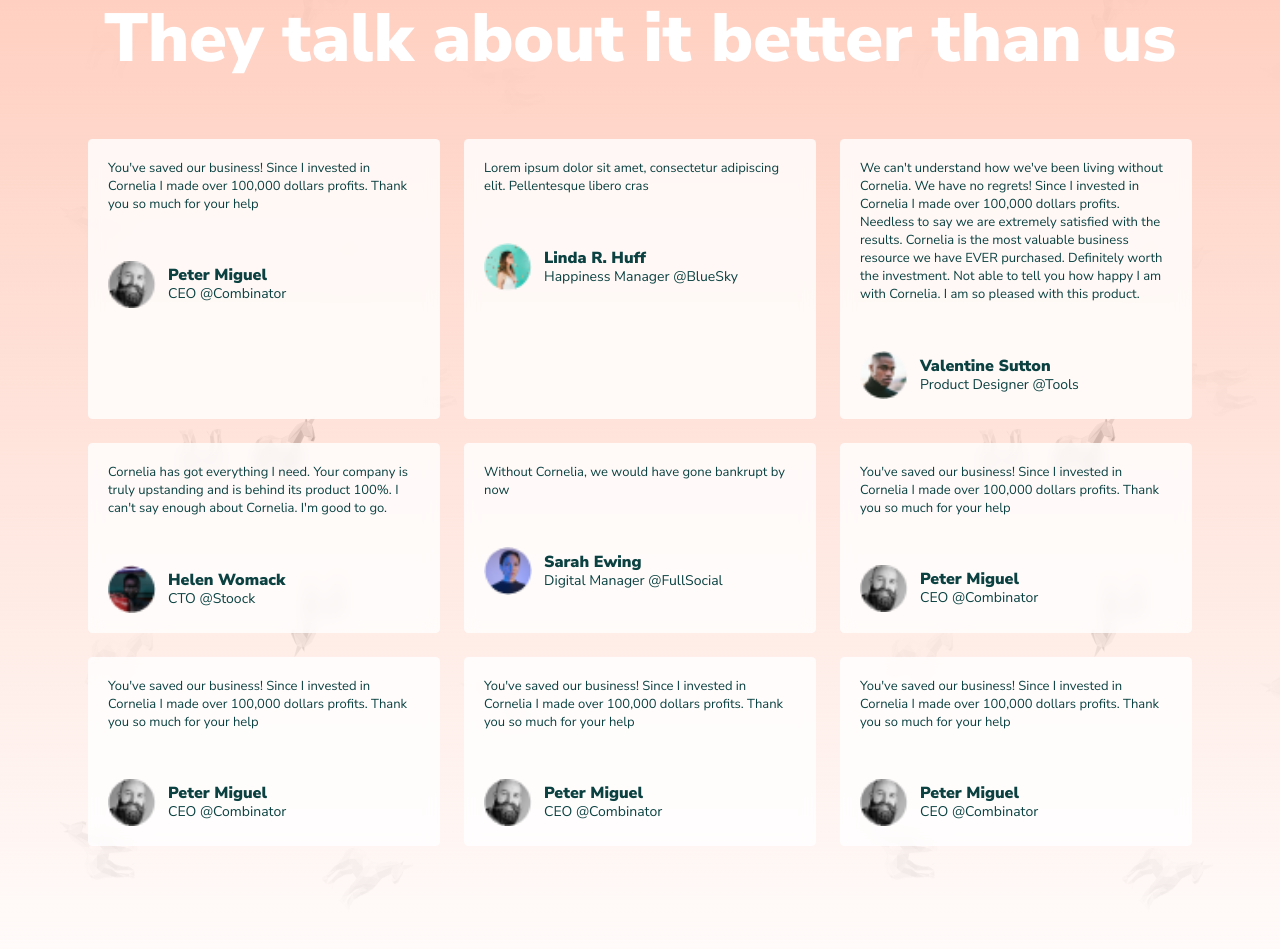
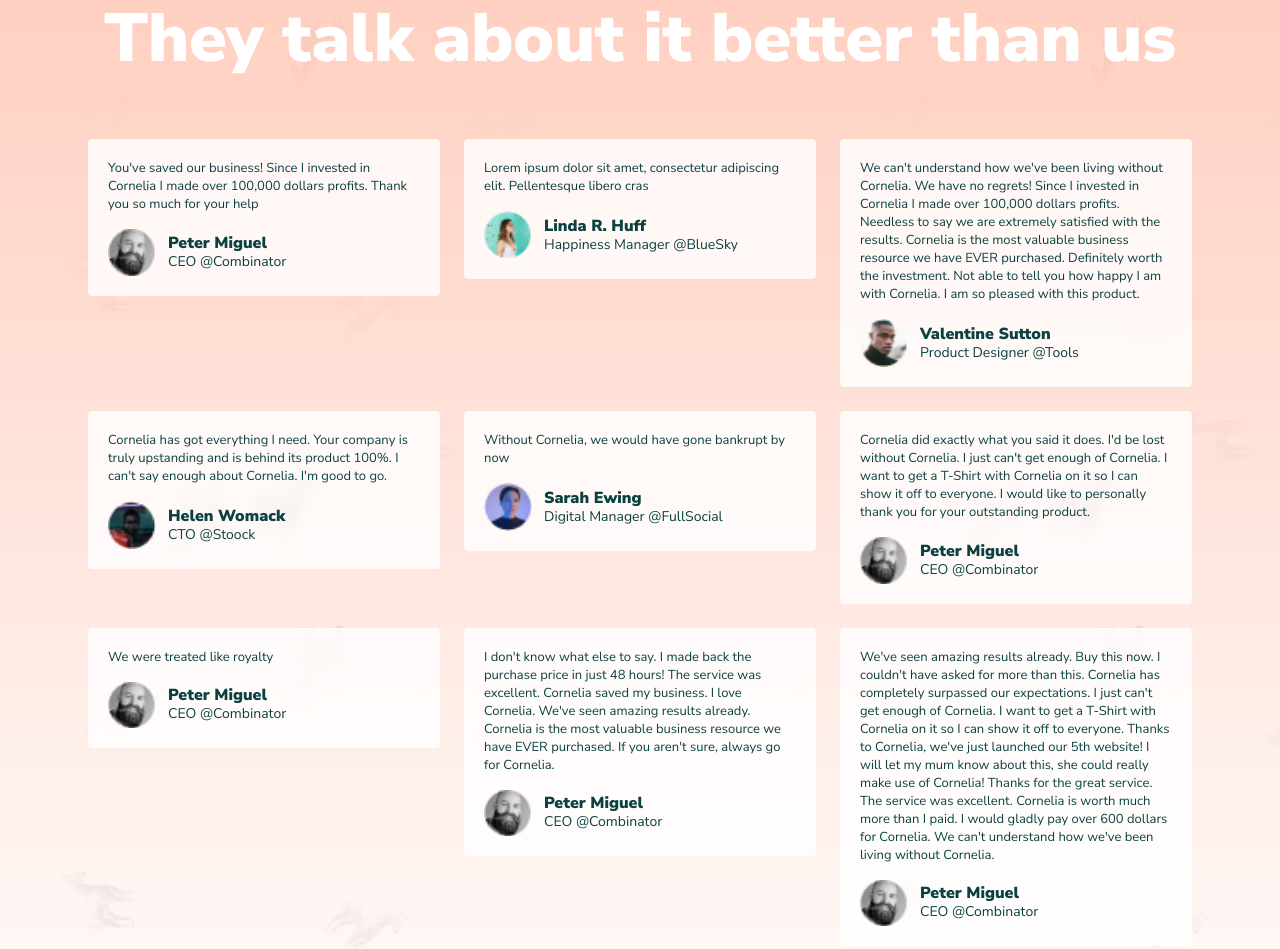
Before and after one commit to VadymTsymbaliuk/test-landing-gulp1, a website: page app/index.pug in a window 1280 px wide. Shown: the part 4487-5436 px from the top of the page. Drawn offline with nearby package versions, Linux system fonts and the light colour scheme; files that its build step writes are made by us from their sources; files whose address does not match are found by name.

Commit message:
change section 6 comment

```diff
--- a/app/index.pug
+++ b/app/index.pug
@@ -107,32 +107,32 @@ html(lang='ua')
                             p Without Cornelia, we would have gone bankrupt by now
                             .item-author.d-flex.align-items-center
                                 .item-author-image
-                                    img(src='./img/sec_6_fifth_face.png')
+                                    img(src='./img/sec-6-comments/sec_6_fifth_face.png')
                                 p.item-author-info.flex-grow-1 <b>Sarah Ewing</b><br>
                                     | Digital Manager @FullSocial
                     .item
-                            p You've saved our business! Since I invested in Cornelia I made over 100,000 dollars profits. Thank you so much for your help
+                            p Cornelia did exactly what you said it does. I'd be lost without Cornelia. I just can't get enough of Cornelia. I want to get a T-Shirt with Cornelia on it so I can show it off to everyone. I would like to personally thank you for your outstanding product.
                             .item-author.d-flex.align-items-center
                                 .item-author-image
                                     img(src='./img/sec_6_first_face.png')
                                 p.item-author-info.flex-grow-1 <b>Peter Miguel</b><br>
                                     | CEO @Combinator
                     .item
-                            p You've saved our business! Since I invested in Cornelia I made over 100,000 dollars profits. Thank you so much for your help
+                            p We were treated like royalty
                             .item-author.d-flex.align-items-center
                                 .item-author-image
                                     img(src='./img/sec_6_first_face.png')
                                 p.item-author-info.flex-grow-1 <b>Peter Miguel</b><br>
                                     | CEO @Combinator
                     .item
-                            p You've saved our business! Since I invested in Cornelia I made over 100,000 dollars profits. Thank you so much for your help
+                            p I don't know what else to say. I made back the purchase price in just 48 hours! The service was excellent. Cornelia saved my business. I love Cornelia. We've seen amazing results already. Cornelia is the most valuable business resource we have EVER purchased. If you aren't sure, always go for Cornelia.
                             .item-author.d-flex.align-items-center
                                 .item-author-image
                                     img(src='./img/sec_6_first_face.png')
                                 p.item-author-info.flex-grow-1 <b>Peter Miguel</b><br>
                                     | CEO @Combinator
                     .item
-                            p You've saved our business! Since I invested in Cornelia I made over 100,000 dollars profits. Thank you so much for your help
+                            p We've seen amazing results already. Buy this now. I couldn't have asked for more than this. Cornelia has completely surpassed our expectations. I just can't get enough of Cornelia. I want to get a T-Shirt with Cornelia on it so I can show it off to everyone. Thanks to Cornelia, we've just launched our 5th website! I will let my mum know about this, she could really make use of Cornelia! Thanks for the great service. The service was excellent. Cornelia is worth much more than I paid. I would gladly pay over 600 dollars for Cornelia. We can't understand how we've been living without Cornelia.
                             .item-author.d-flex.align-items-center
                                 .item-author-image
                                     img(src='./img/sec_6_first_face.png')
--- a/app/scss/style.scss
+++ b/app/scss/style.scss
@@ -195,13 +195,16 @@ header {
   }
 
   .comments {
+    align-content: flex-start;
     font-size: 13px;
 
     p {
       line-height: 18px;
+      margin-bottom: 16px;
     }
 
     .item {
+      align-self: flex-start;
       width: calc((100% - 48px) / 3);
       min-width: 200px;
       padding: 20px;
```
